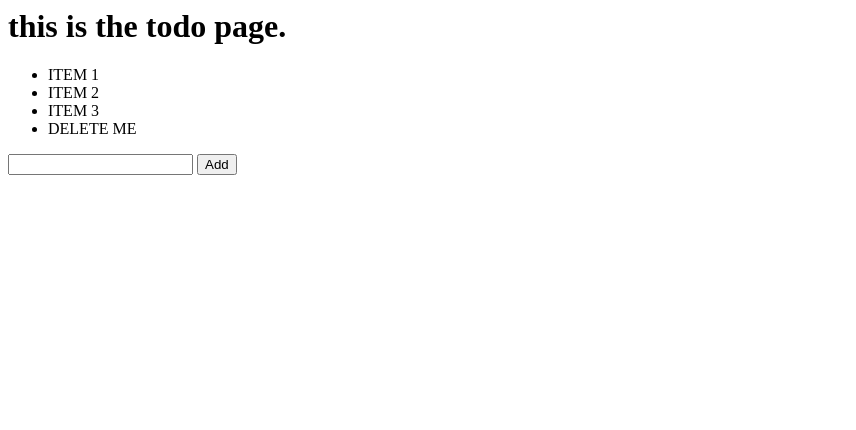
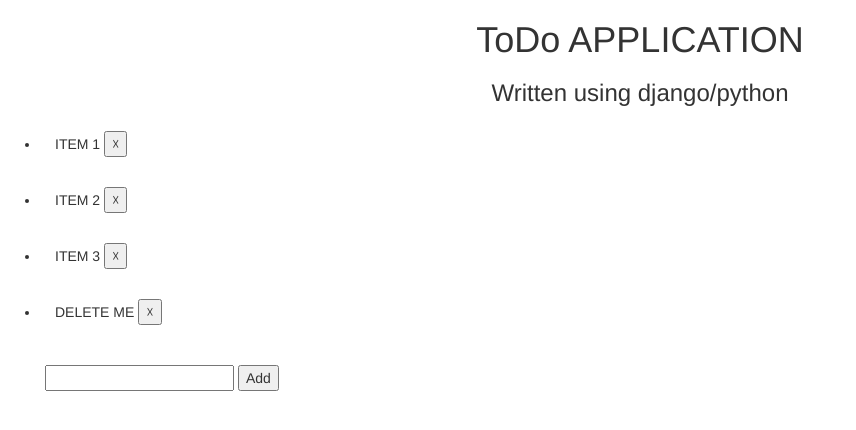
Before and after one commit to neomat91/organicbox, a Django app: page /todo/ in a window 1280 px wide. Shown: the top 430 px of the page, without its empty margins (0-856 px from the left). Run offline with Django 3.2, Linux system fonts and the light colour scheme; data comes from the database, SQL or seed files in the repository; both versions use the stored data as it was after the commit; some libraries are stand-ins or nearby versions.

Commit message:
added bootstrap

```diff
--- a/templates/todo.html
+++ b/templates/todo.html
@@ -1,13 +1,27 @@
-<h1>this is the todo page. </h1>
+<head>
+<link rel="stylesheet" href="//maxcdn.bootstrapcdn.com/bootstrap/3.2.0/css/bootstrap.min.css">
+<link rel="stylesheet" href="//maxcdn.bootstrapcdn.com/bootstrap/3.2.0/css/bootstrap-theme.min.css">
+</head>
 
+<h1 style="text-align: center;"> ToDo APPLICATION </h1>
+<h3 style="text-align: center;"> Written using django/python </h3>
+
+<body>
 <ul>
 	{% for todo_item in all_items %}
-		<li>{{ todo_item.content }} </li>
+		<li style="padding: 15px">{{ todo_item.content }}
+			<form action="/deleteTodo/{{todo_item.id}}/"
+				style="display: inline;"
+				method="post">{% csrf_token %}
+				<input type="submit" value="&#9747;" />
+			</form>
+		</li>
 	{% endfor %}
 </ul>
 
-<!-- add to todo list -->
-<form action="/addTodo/" method="post">{% csrf_token %}
+<form style="padding-top:15px; padding-left: 45px; " action="/addTodo/" method="post">{% csrf_token %}
 	<input type="text" name="content" />
 	<input type="submit" value="Add" />
 </form>
+
+</body>
--- a/todo/urls.py
+++ b/todo/urls.py
@@ -15,9 +15,11 @@
 """
 from django.conf.urls import url
 from django.contrib import admin
-from todoapp.views import todoView, addTodo
+from todoapp.views import todoView, addTodo, deleteTodo
 urlpatterns = [
-    url(r'^admin/', admin.site.urls),
-    url(r'^todo/', todoView),
-    url(r'^addTodo/', addTodo),
+
+    url(r'admin/', admin.site.urls),
+    url(r'todo/', todoView),
+    url(r'addTodo/', addTodo),
+    url(r'deleteTodo/(?P<id>[0-9]+)/$', deleteTodo),
 ]
--- a/todoapp/views.py
+++ b/todoapp/views.py
@@ -14,4 +14,8 @@
 	new_item = TodoItem(content = request.POST['content'])
 	new_item.save()
 	return HttpResponseRedirect('/todo/')
-	# redirect the browser to '/todo/'
+
+def deleteTodo(request, id):
+	item_to_delete = TodoItem.objects.get(id=id)
+	item_to_delete.delete()
+	return HttpResponseRedirect('/todo/')
```
Also changed, not shown: db.sqlite3, 2 other files.
